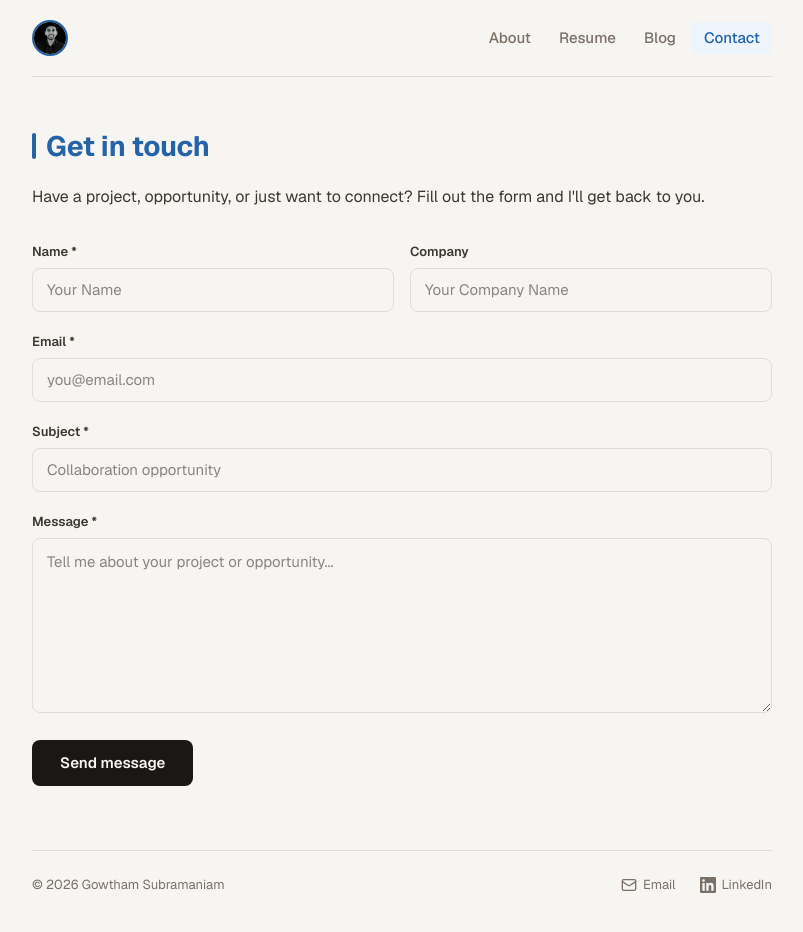
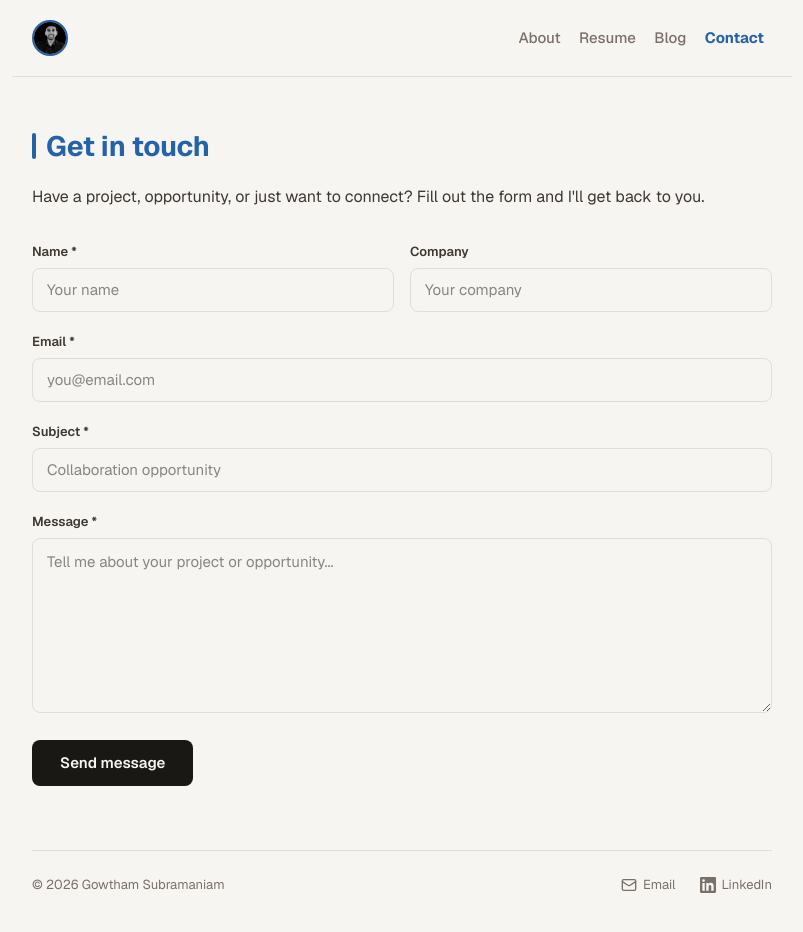
Before and after one commit to gowtham-subramaniam/my-portfolio, a Next.js app: page /contact in a window 1280 px wide. Shown: the top 932 px of the page, without its empty margins (238-1041 px from the left). Built offline with nearby package versions, Linux system fonts and the light colour scheme.

Commit message:
UI fixes

```diff
--- a/app/contact/page.tsx
+++ b/app/contact/page.tsx
@@ -16,14 +16,12 @@ export default function Contact() {
   const handleSubmit = async (e: React.FormEvent) => {
     e.preventDefault();
     setStatus("sending");
-
     try {
       const res = await fetch("/api/contact", {
         method: "POST",
         headers: { "Content-Type": "application/json" },
         body: JSON.stringify(form),
       });
-
       if (res.ok) {
         setStatus("success");
         setForm({ name: "", email: "", company: "", subject: "", message: "" });
@@ -60,7 +58,7 @@ export default function Contact() {
     <main style={{ maxWidth: 780, margin: "0 auto", padding: "0 1.25rem 6rem" }}>
 
       {/* Nav */}
-      <nav style={{ display: "flex", justifyContent: "space-between", alignItems: "center", padding: "1.25rem 0", borderBottom: "1px solid var(--border)", position: "sticky", top: 0, background: "var(--background)", zIndex: 10 }}>
+      <nav style={{ display: "flex", justifyContent: "space-between", alignItems: "center", padding: "1.25rem 1.25rem", borderBottom: "1px solid var(--border)", position: "sticky", top: 0, background: "var(--background)", zIndex: 10, margin: "0 -1.25rem" }}>
         <Link href="/" style={{
           borderRadius: "50%", width: 36, height: 36, flexShrink: 0,
           display: "block", overflow: "hidden",
@@ -72,13 +70,15 @@ export default function Contact() {
             style={{ width: "100%", height: "100%", objectFit: "cover", display: "block" }}
           />
         </Link>
-        <div style={{ display: "flex", gap: "0.25rem" }}>
+        <div style={{ display: "flex", gap: "0.15rem" }}>
           {[["About", "/"], ["Resume", "/resume"], ["Blog", "/blog"], ["Contact", "/contact"]].map(([label, href]) => (
             <Link key={label} href={href} style={{
-              fontSize: 15, fontWeight: 500,
+              fontSize: 15,
+              fontWeight: href === "/contact" ? 700 : 500,
               color: href === "/contact" ? "var(--accent)" : "var(--subtle)",
-              textDecoration: "none", padding: "5px 12px", borderRadius: 6,
-              background: href === "/contact" ? "var(--accent-bg)" : "transparent",
+              textDecoration: "none",
+              padding: "5px 8px",
+              borderRadius: 6,
             }}>{label}</Link>
           ))}
         </div>
@@ -100,95 +100,53 @@ export default function Contact() {
       {/* Form */}
       <form onSubmit={handleSubmit} style={{ display: "flex", flexDirection: "column", gap: "1.25rem" }}>
 
-        {/* Status messages — top of form */}
         {status === "success" && (
-          <div style={{
-            fontSize: 15, color: "#1a5c2a", fontWeight: 500,
-            background: "#f0faf0", padding: "16px 20px",
-            borderRadius: 8, border: "1px solid #c0e8c0",
-            display: "flex", alignItems: "center", gap: 10,
-          }}>
+          <div style={{ fontSize: 15, color: "#1a5c2a", fontWeight: 500, background: "#f0faf0", padding: "16px 20px", borderRadius: 8, border: "1px solid #c0e8c0", display: "flex", alignItems: "center", gap: 10 }}>
             <span style={{ fontSize: 20 }}>✓</span>
             Message sent! I&apos;ll get back to you soon.
           </div>
         )}
         {status === "error" && (
-          <div style={{
-            fontSize: 15, color: "#8b1a1a", fontWeight: 500,
-            background: "#fdf0f0", padding: "16px 20px",
-            borderRadius: 8, border: "1px solid #e8c0c0",
-            display: "flex", alignItems: "center", gap: 10,
-          }}>
+          <div style={{ fontSize: 15, color: "#8b1a1a", fontWeight: 500, background: "#fdf0f0", padding: "16px 20px", borderRadius: 8, border: "1px solid #e8c0c0", display: "flex", alignItems: "center", gap: 10 }}>
             <span style={{ fontSize: 20 }}>✗</span>
             Something went wrong. Please email me directly at gowtham.subramaniam.c@gmail.com
           </div>
         )}
 
-        {/* Name + Company */}
         <div className="form-row" style={{ display: "grid", gridTemplateColumns: "1fr 1fr", gap: "1rem" }}>
           <div>
             <label style={labelStyle}>Name *</label>
-            <input
-              name="name" value={form.name} onChange={handleChange}
-              required placeholder="Your Name"
-              style={inputStyle}
-            />
+            <input name="name" value={form.name} onChange={handleChange} required placeholder="Your name" style={inputStyle} />
           </div>
           <div>
             <label style={labelStyle}>Company</label>
-            <input
-              name="company" value={form.company} onChange={handleChange}
-              placeholder="Your Company Name"
-              style={inputStyle}
-            />
+            <input name="company" value={form.company} onChange={handleChange} placeholder="Your company" style={inputStyle} />
           </div>
         </div>
 
-        {/* Email */}
         <div>
           <label style={labelStyle}>Email *</label>
-          <input
-            name="email" type="email" value={form.email} onChange={handleChange}
-            required placeholder="you@email.com"
-            style={inputStyle}
-          />
+          <input name="email" type="email" value={form.email} onChange={handleChange} required placeholder="you@email.com" style={inputStyle} />
         </div>
 
-        {/* Subject */}
         <div>
           <label style={labelStyle}>Subject *</label>
-          <input
-            name="subject" value={form.subject} onChange={handleChange}
-            required placeholder="Collaboration opportunity"
-            style={inputStyle}
-          />
+          <input name="subject" value={form.subject} onChange={handleChange} required placeholder="Collaboration opportunity" style={inputStyle} />
         </div>
 
-        {/* Message */}
         <div>
           <label style={labelStyle}>Message *</label>
-          <textarea
-            name="message" value={form.message} onChange={handleChange}
-            required placeholder="Tell me about your project or opportunity..."
-            rows={6}
-            style={{ ...inputStyle, resize: "vertical", lineHeight: 1.7 }}
-          />
+          <textarea name="message" value={form.message} onChange={handleChange} required placeholder="Tell me about your project or opportunity..." rows={6} style={{ ...inputStyle, resize: "vertical", lineHeight: 1.7 }} />
         </div>
 
-        {/* Submit */}
-        <button
-          type="submit"
-          disabled={status === "sending"}
-          style={{
+        <button type="submit" disabled={status === "sending"} style={{
           background: status === "sending" ? "var(--subtle)" : "var(--btn-bg)",
-            color: "var(--btn-text)",
-            padding: "12px 28px",
-            borderRadius: 8, fontSize: 15, fontWeight: 600,
-            border: "none", cursor: status === "sending" ? "not-allowed" : "pointer",
+          color: "var(--btn-text)", padding: "12px 28px", borderRadius: 8,
+          fontSize: 15, fontWeight: 600, border: "none",
+          cursor: status === "sending" ? "not-allowed" : "pointer",
           alignSelf: "flex-start",
           fontFamily: "var(--font-geist-sans), Arial, sans-serif",
-          }}
-        >
+        }}>
           {status === "sending" ? "Sending..." : "Send message"}
         </button>
 
@@ -205,10 +163,7 @@ export default function Contact() {
             </svg>
             Email
           </a>
-  <a href="https://www.linkedin.com/in/gowthamsubramaniam/" target="_blank" rel="noopener noreferrer" style={{
-    display: "flex", alignItems: "center", gap: 6,
-    fontSize: 13, color: "var(--subtle)", textDecoration: "none",
-  }}>
+          <a href="https://www.linkedin.com/in/gowthamsubramaniam/" target="_blank" rel="noopener noreferrer" style={{ display: "flex", alignItems: "center", gap: 6, fontSize: 13, color: "var(--subtle)", textDecoration: "none" }}>
             <svg width="16" height="16" viewBox="0 0 24 24" fill="currentColor">
               <path d="M20.447 20.452h-3.554v-5.569c0-1.328-.027-3.037-1.852-3.037-1.853 0-2.136 1.445-2.136 2.939v5.667H9.351V9h3.414v1.561h.046c.477-.9 1.637-1.85 3.37-1.85 3.601 0 4.267 2.37 4.267 5.455v6.286zM5.337 7.433a2.062 2.062 0 01-2.063-2.065 2.064 2.064 0 112.063 2.065zm1.782 13.019H3.555V9h3.564v11.452zM22.225 0H1.771C.792 0 0 .774 0 1.729v20.542C0 23.227.792 24 1.771 24h20.451C23.2 24 24 23.227 24 22.271V1.729C24 .774 23.2 0 22.222 0h.003z"/>
             </svg>
--- a/app/page.tsx
+++ b/app/page.tsx
@@ -12,7 +12,7 @@ export default function Home() {
     <main style={{ maxWidth: 780, margin: "0 auto", padding: "0 1.25rem 5rem" }}>
 
       {/* Nav */}
-      <nav style={{ display: "flex", justifyContent: "space-between", alignItems: "center", padding: "1.25rem 0", borderBottom: "1px solid var(--border)", position: "sticky", top: 0, background: "var(--background)", zIndex: 10 }}>
+      <nav style={{ display: "flex", justifyContent: "space-between", alignItems: "center", padding: "1.25rem 1.25rem", borderBottom: "1px solid var(--border)", position: "sticky", top: 0, background: "var(--background)", zIndex: 10, margin: "0 -1.25rem" }}>
         <Link href="/" style={{
           borderRadius: "50%", width: 36, height: 36, flexShrink: 0,
           display: "block", overflow: "hidden",
@@ -24,13 +24,15 @@ export default function Home() {
             style={{ width: "100%", height: "100%", objectFit: "cover", display: "block" }}
           />
         </Link>
-        <div className="nav-links" style={{ display: "flex", gap: "0.15rem", flexWrap: "wrap", justifyContent: "flex-end" }}>
+        <div style={{ display: "flex", gap: "0.15rem" }}>
           {[["About", "/"], ["Resume", "/resume"], ["Blog", "/blog"], ["Contact", "/contact"]].map(([label, href]) => (
             <Link key={label} href={href} style={{
-              fontSize: 15, fontWeight: 500,
+              fontSize: 15,
+              fontWeight: href === "/" ? 700 : 500,
               color: href === "/" ? "var(--accent)" : "var(--subtle)",
-              textDecoration: "none", padding: "5px 10px", borderRadius: 6,
-              background: href === "/" ? "var(--accent-bg)" : "transparent",
+              textDecoration: "none",
+              padding: "5px 8px",
+              borderRadius: 6,
             }}>{label}</Link>
           ))}
         </div>
@@ -104,10 +106,7 @@ export default function Home() {
             </svg>
             Email
           </a>
-  <a href={profile.linkedin} target="_blank" rel="noopener noreferrer" style={{
-    display: "flex", alignItems: "center", gap: 6,
-    fontSize: 13, color: "var(--subtle)", textDecoration: "none",
-  }}>
+          <a href={profile.linkedin} target="_blank" rel="noopener noreferrer" style={{ display: "flex", alignItems: "center", gap: 6, fontSize: 13, color: "var(--subtle)", textDecoration: "none" }}>
             <svg width="16" height="16" viewBox="0 0 24 24" fill="currentColor">
               <path d="M20.447 20.452h-3.554v-5.569c0-1.328-.027-3.037-1.852-3.037-1.853 0-2.136 1.445-2.136 2.939v5.667H9.351V9h3.414v1.561h.046c.477-.9 1.637-1.85 3.37-1.85 3.601 0 4.267 2.37 4.267 5.455v6.286zM5.337 7.433a2.062 2.062 0 01-2.063-2.065 2.064 2.064 0 112.063 2.065zm1.782 13.019H3.555V9h3.564v11.452zM22.225 0H1.771C.792 0 0 .774 0 1.729v20.542C0 23.227.792 24 1.771 24h20.451C23.2 24 24 23.227 24 22.271V1.729C24 .774 23.2 0 22.222 0h.003z"/>
             </svg>
```
Also changed, not shown: app/resume/page.tsx (+8 -9 lines). Lines whose indentation alone changed are shown as unchanged.
